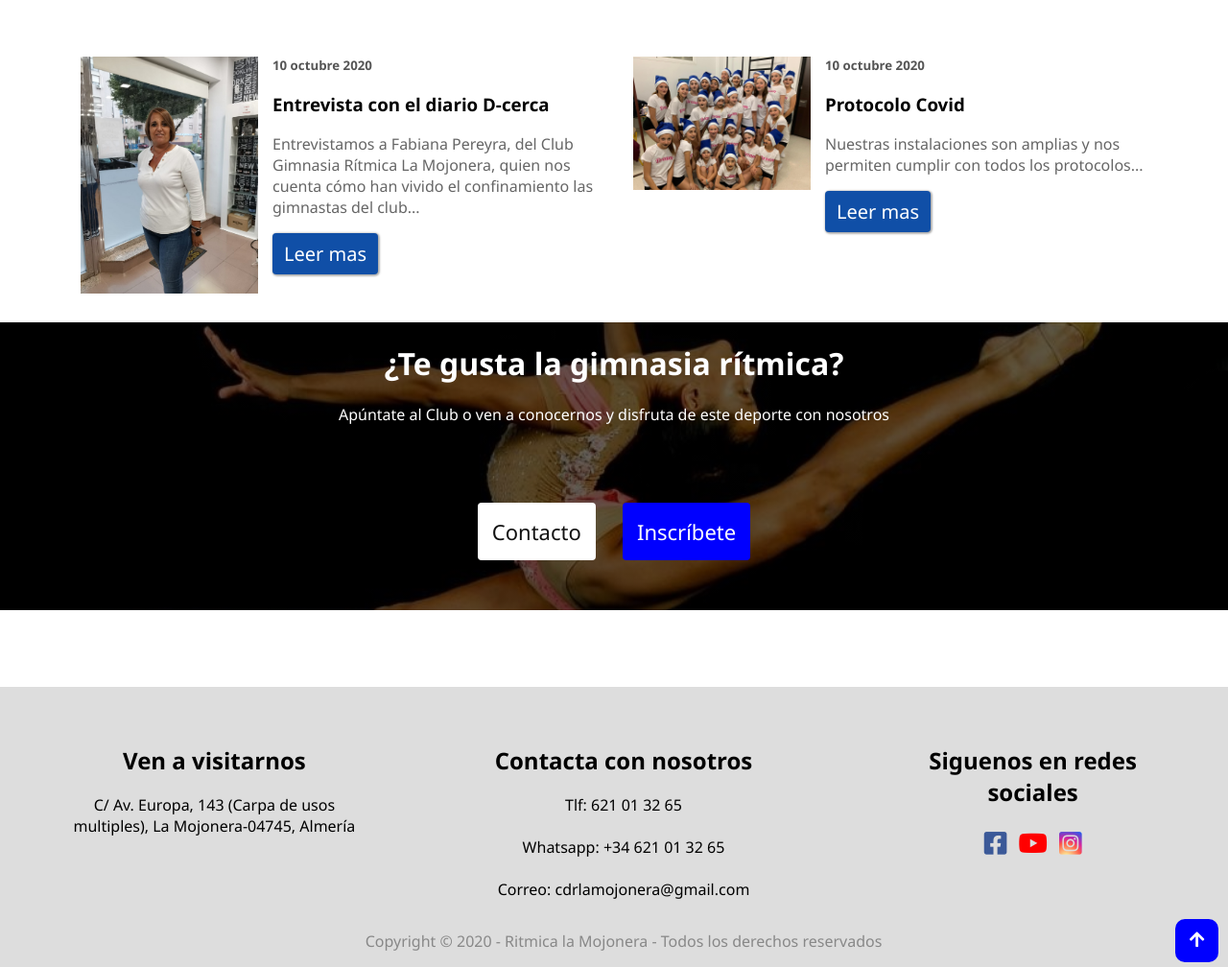
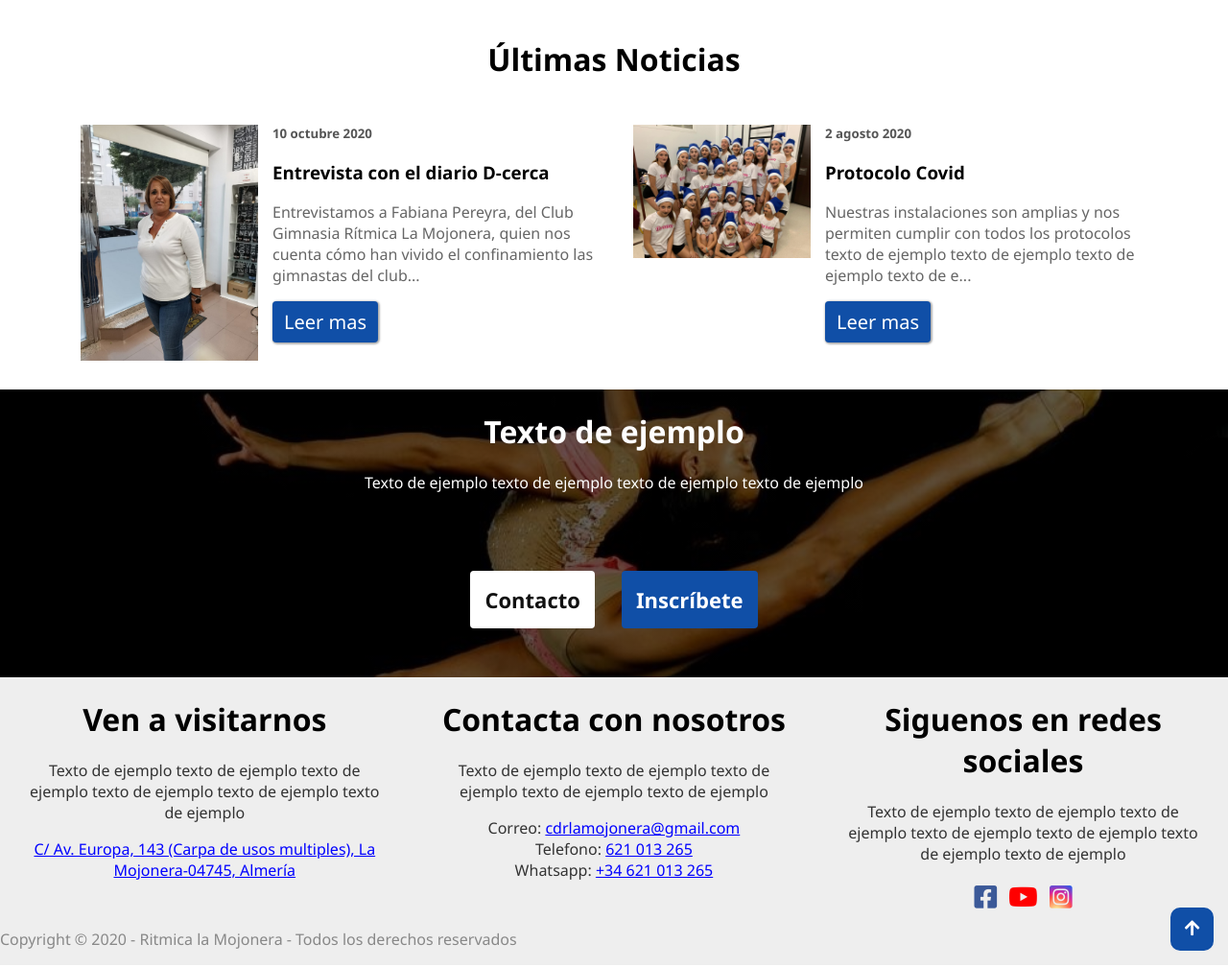
Before and after one commit to SCGDtecnologiasWeb/ritmicaLaMojonera, a PHP site: page / in a window 1280 px wide. Shown: the part 733-1741 px from the top of the page at 96% size. Run offline with PHP 8.4, Linux system fonts and the light colour scheme.

Commit message:
pagina principal casi acabada

```diff
--- a/index.html
+++ b/index.html
@@ -19,7 +19,9 @@
     <div class="row header-row">
       <div class="col"></div>
       <div class="col-10 header-col">
-        <img src="assets/logo_ritmica2.png">
+        <a href="index.html">
+          <img src="assets/logo_ritmica2.png">
+        </a>
         <div class="header-icon-wrapper">
           <a href="https://www.facebook.com/ritmicalamojonera" class="fab fa-facebook-square"></a>
           <a href="https://www.youtube.com/channel/UC1t4MldjalCTkdC2cYVgVfg" class="fab fa-youtube"></a>
@@ -105,6 +107,7 @@
 
   <!-- News Start -->
   <div class="container news-container">
+    <h1>Últimas Noticias</h1>
     <div class="row news-row">
       <div class="col-6 news-col">
         <div class="img-wrap">
@@ -125,11 +128,11 @@
           <img src="assets/Más fotos/WhatsApp Image 2020-10-29 at 14.49.15 (1).jpeg" class="news-image" />
         </div>
         <div class="news-text">
-          <h5>10 octubre 2020</h5>
+          <h5>2 agosto 2020</h5>
           <h3>Protocolo Covid</h3>
           <p>
-            Nuestras instalaciones son amplias y nos permiten cumplir con
-            todos los protocolos...
+            Nuestras instalaciones son amplias y nos permiten cumplir con todos los protocolos texto de ejemplo texto de
+            ejemplo texto de ejemplo texto de e...
           </p>
           <a>Leer mas</a>
         </div>
@@ -143,10 +146,9 @@
   <div class="container callout">
     <div class="row">
       <div class="col-12 callout-col">
-        <h1>¿Te gusta la gimnasia rítmica?</h1>
+        <h1>Texto de ejemplo</h1>
         <p>
-          Apúntate al Club o ven a conocernos y disfruta de este deporte con
-          nosotros
+          Texto de ejemplo texto de ejemplo texto de ejemplo texto de ejemplo
         </p>
         <div class="callout-btn-section">
           <a href="contacto.html" target="blank" class="callout-btn1">Contacto</a>
@@ -161,32 +163,34 @@
   <!-- Footer Start -->
   <div class="container footer">
     <div class="row">
-      <div class="col"></div>
-      <div class="col-3 footer-map-col">
-        <h2>Ven a visitarnos</h2>
+      <div class="col-4 footer-col">
+        <h1>Ven a visitarnos</h1>
+        <p>Texto de ejemplo texto de ejemplo texto de ejemplo texto de ejemplo texto de ejemplo texto
+          de ejemplo</p>
         <p>
-          C/ Av. Europa, 143 (Carpa de usos multiples), La Mojonera-04745,
-          Almería
-        </p>
-        <!-- <img src="assets/mapa.png" class="footer-map"> -->
-      </div>
-      <div class="col-1"></div>
-      <div class="col-3 footer-contact-col">
-        <h2>Contacta con nosotros</h2>
-        <p>
-          Tlf: 621 01 32 65<br /><br />
-          Whatsapp: +34 621 01 32 65<br /><br />
-          Correo: cdrlamojonera@gmail.com
+          <a>
+            C/ Av. Europa, 143 (Carpa de usos multiples), La Mojonera-04745,
+            Almería
+          </a>
         </p>
       </div>
-      <div class="col-1"></div>
-      <div class="col-3 footer-social-col">
-        <h2>Siguenos en redes sociales</h2>
+      <div class="col-4 footer-col">
+        <h1>Contacta con nosotros</h1>
+        <p>Texto de ejemplo texto de ejemplo texto de ejemplo texto de ejemplo texto de ejemplo</p>
+        <p>
+          Correo: <a>cdrlamojonera@gmail.com</a><br>
+          Telefono: <a>621 013 265</a><br>
+          Whatsapp: <a>+34 621 013 265</a><br>
+        </p>
+      </div>
+      <div class="col-4 footer-col">
+        <h1>Siguenos en redes sociales</h1>
+        <p>Texto de ejemplo texto de ejemplo texto de ejemplo texto de ejemplo texto de ejemplo texto
+          de ejemplo texto de ejemplo</p>
         <a href="https://www.facebook.com/ritmicalamojonera" class="fab fa-facebook-square"></a>
         <a href="https://www.youtube.com/channel/UC1t4MldjalCTkdC2cYVgVfg" class="fab fa-youtube"></a>
         <a href="https://www.instagram.com/ritmicalamojonera/?hl=es" class="fab fa-instagram-square"></a>
       </div>
-      <div class="col"></div>
     </div>
     <div class="row">
       <div class="col footer-copyright-col">
@@ -194,11 +198,11 @@
           Copyright © 2020 - Ritmica la Mojonera - Todos los derechos
           reservados
         </p>
-        <button onclick="goBack()" id="goback-btn">
-          <i class="fas fa-arrow-up"></i>
-        </button>
       </div>
     </div>
+    <button onclick="goBack()" id="goback-btn">
+      <i class="fas fa-arrow-up"></i>
+    </button>
   </div>
   <!-- Footer End -->
 
--- a/style.css
+++ b/style.css
@@ -3,6 +3,7 @@ body {
   margin: 0;
   padding: 0;
   font-family: "Segoe UI", Tahoma, Geneva, Verdana, sans-serif;
+  scroll-behavior: smooth;
 }
 
 ul,
@@ -319,7 +320,7 @@ a {
   position: relative;
   overflow: hidden;
   margin-top: 10px;
-  margin-bottom: 40px;
+  margin-bottom: 20px;
 }
 
 .slides {
@@ -418,8 +419,11 @@ a {
 .news-container {
   width: 90%;
   display: table;
-  margin-top: 40px;
   margin-bottom: 30px;
+}
+
+.news-container h1 {
+  text-align: center;
 }
 
 .news-container h4 {
@@ -466,6 +470,7 @@ a {
   -webkit-box-shadow: 0.8px 0.8px 2px 1px rgba(0, 0, 0, 0.34);
   -moz-box-shadow: 0.8px 0.8px 2px 1px rgba(0, 0, 0, 0.34);
   box-shadow: 0.8px 0.8px 2px 1px rgba(0, 0, 0, 0.34);
+  cursor: pointer;
 }
 
 .news-text a:hover {
@@ -544,18 +549,20 @@ a {
 }
 
 .callout-btn1 {
-  background-color: white;
+  background-color: #fff;
   color: #111;
   font-size: 22px;
+  font-weight: 700;
   padding: 15px;
   border-radius: 4px;
   margin: 12px;
 }
 
 .callout-btn2 {
-  background-color: blue;
-  color: white;
+  background-color: #104fa7;
+  color: #fff;
   font-size: 22px;
+  font-weight: 700;
   padding: 15px;
   border-radius: 4px;
   margin: 12px;
@@ -563,79 +570,67 @@ a {
 
 /********** Footer **********/
 .footer {
-  margin-top: 80px;
-  padding-top: 20px;
-  background-color: #ddd;
+  background-color: #eee;
+  text-align: center;
+  position: relative;
+}
+
+.footer-col {
+  padding: 0 20px;
+}
+
+.footer-col a:not(.fab) {
+  text-decoration: underline;
+  color: blue;
+  cursor: pointer;
+}
+
+.footer-col a:not(.fab):hover {
+  color: #337;
+}
+
+.footer-col h1 {
   text-align: center;
 }
 
-.footer h2 {
-  text-align: center;
+.footer-col p {
+  color: #333;
 }
 
-.footer-logo-col {
-  padding-top: 20px;
-  padding-left: 20px;
-}
-
-.footer-logo {
-  height: 180px;
-}
-
-.footer-map-col {
-  padding-top: 20px;
-  padding-left: 20px;
-}
-
-.footer-map {
-  display: block;
-  height: 150px;
-  border: grey solid 1px;
-  border-radius: 4px;
-  margin: auto;
-}
-
-.footer-contact-col {
-  padding-top: 20px;
-  padding-left: 20px;
-}
-
-.footer-social-col {
-  padding-top: 20px;
-  padding-left: 20px;
-}
-
-.footer .fab {
+.footer-col .fab {
   margin: 4px;
   font-size: 27px;
 }
 
-.footer-copyright-col {
-  position: relative;
-  padding-left: 20px;
-}
-
 .footer-copyright-col p {
   color: #888;
+  text-align: start;
 }
 
 #goback-btn {
   display: block;
   position: absolute;
-  bottom: 5px;
-  right: 10px;
+  bottom: 15px;
+  right: 15px;
   z-index: 99;
   height: 45px;
   width: 45px;
   border: none;
   outline: none;
-  background-color: blue;
-  color: white;
+  background-color: #104fa7;
+  color: #fff;
   cursor: pointer;
   border-radius: 10px;
   font-size: 18px;
 }
 
 #goback-btn:hover {
-  background-color: #555;
+  background-color: #00f;
 }
+
+@media screen and (max-width: 750px) {
+  .footer-col {
+    width: 90%;
+    margin: auto;
+  }
+}
```
